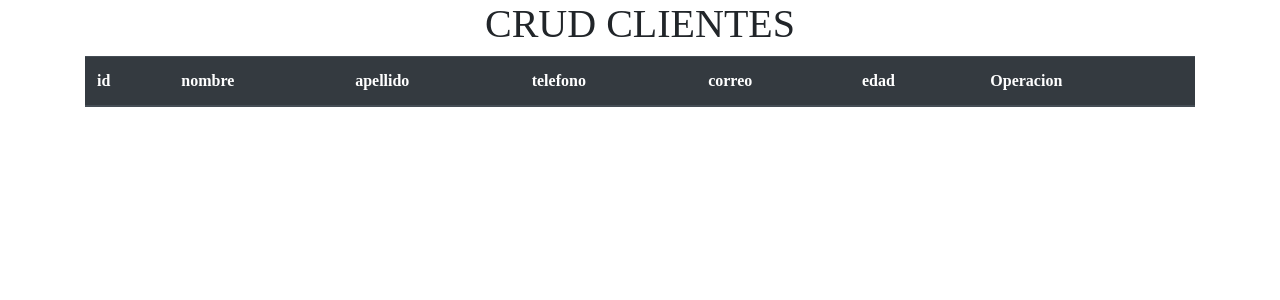
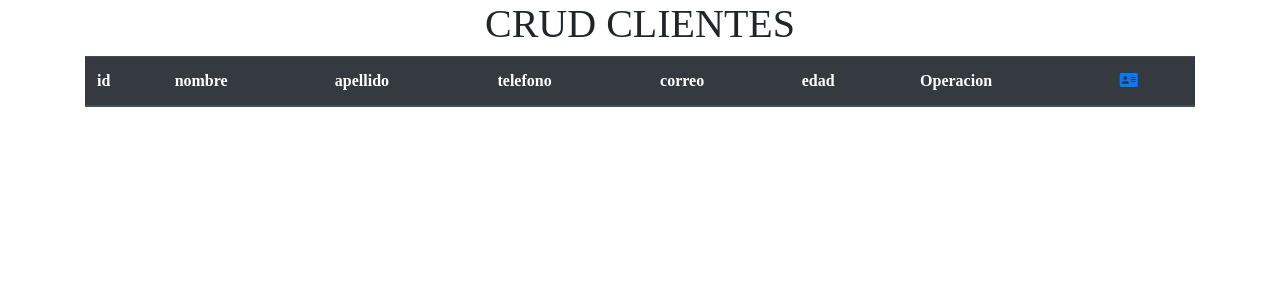
Before and after one commit to AntonioAstudillo/CRUD_BASIC, a PHP site: page / in a window 1280 px wide. Shown: the top 300 px of the page. Run offline with PHP 8.4, Linux system fonts and the light colour scheme; data that the repository does not hold is empty; some libraries are stand-ins or nearby versions; some web fonts are replaced.

Commit message:
Agregando el icono de font awesome add

```diff
--- a/index.php
+++ b/index.php
@@ -10,6 +10,7 @@ $resultado = $objeto->leerRegistros();
    <head>
       <meta charset="utf-8">
       <title>CRUD BÁSICO</title>
+      <link rel="stylesheet" href="https://use.fontawesome.com/releases/v5.8.1/css/all.css">
       <link rel="preconnect" href="https://fonts.gstatic.com">
       <link href="https://fonts.googleapis.com/css2?family=Mate+SC&display=swap" rel="stylesheet">
       <link rel="stylesheet" href="https://cdn.jsdelivr.net/npm/bootstrap@4.6.0/dist/css/bootstrap.min.css">
@@ -29,7 +30,8 @@ $resultado = $objeto->leerRegistros();
                   <th scope="col">telefono</th>
                   <th scope="col">correo</th>
                   <th scope="col">edad</th>
-                  <th scope="col" colspan="4">Operacion</th>
+                  <th scope="col">Operacion</th>
+                  <th scope="col"><a href="#"><i class="fas fa-address-card"></i></a></th>
                </tr>
             </thead>
             <tbody>
```
